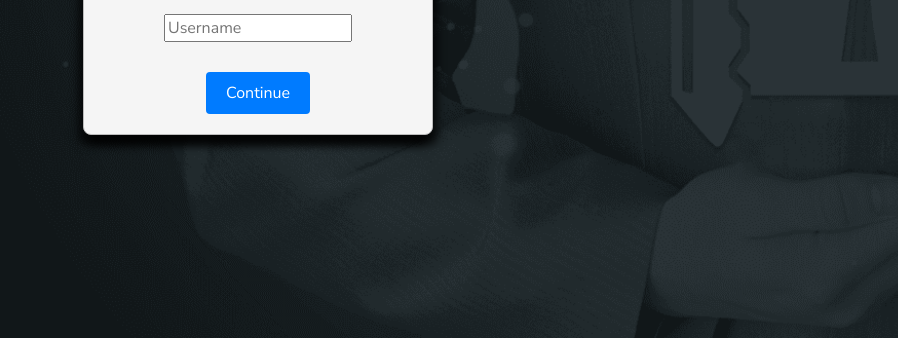
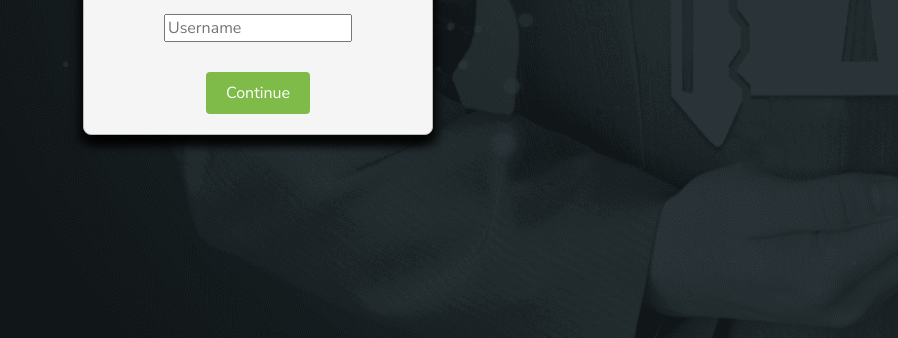
Before and after one commit to averymc-dev/passwordReset, a plain HTML site: page index.html in a window 1280 px wide. Shown: the part 462-800 px from the top of the page, without its empty margins (382-1280 px from the left). Drawn offline with Linux system fonts and the light colour scheme.

Commit message:
Changed color of button and its corresponding behaviors

```diff
--- a/css/style.css
+++ b/css/style.css
@@ -92,12 +92,22 @@ h2 {
 
 /* Styling for the card button */
 .card-button {
-	background-color: #007BFF;
+	background-color: #7ebb49;
 	color: #fff;
 	padding: 10px 20px;
 	border: none;
 	border-radius: 4px;
 	cursor: pointer;
+	border-color: #71ab40;
+}
+
+.card-button:hover {
+	background-color: #659839;
+	border-color: #547e2f;
+}
+
+.card-button:active {
+	background-color: rgb(93, 124, 58);
 }
 
 div.card > div {
@@ -116,3 +126,8 @@ div.card > div {
 i {
 	padding-top: 3px;
 }
+
+button {
+	background-color: ;
+
+}
```
